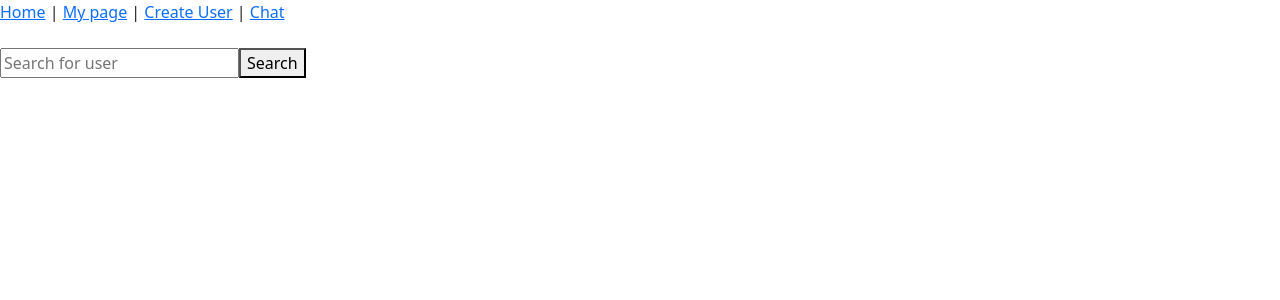
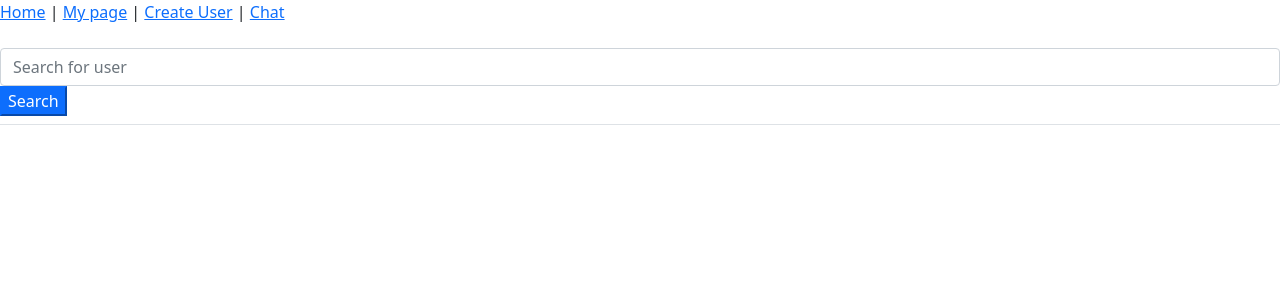
Before and after one commit to TrineKnudsen/giga-chat-frontend, a Vue app: page /myPage in a window 1280 px wide. Shown: the top 300 px of the page. Built offline with nearby package versions, Linux system fonts and the light colour scheme; no server answers.

Commit message:
friendrequest

```diff
--- /dev/null
+++ b/src/models/FriendRequest.ts
@@ -0,0 +1,6 @@
+export interface FriendRequest {
+  uuid: string;
+  myUserUuid: string;
+  friendUserUuid: string;
+  isAccepted: boolean;
+}
--- /dev/null
+++ b/src/models/UserList.ts
@@ -0,0 +1,5 @@
+import type { User } from "@/models/User";
+
+export interface UserList {
+  list: User[];
+}
--- a/src/services/user.service.ts
+++ b/src/services/user.service.ts
@@ -1,5 +1,7 @@
 import http from "./http.client";
 import type { User } from "@/models/User";
+import type { UserList } from "@/models/UserList";
+import type { FriendRequest } from "@/models/FriendRequest";
 
 export class UserService {
   async createUser(
@@ -14,4 +16,22 @@ export class UserService {
     });
     return res.data;
   }
+
+  async searchUser(name: string): Promise<User> {
+    const res = await http.get<User>("/users/search/" + name);
+    return res.data;
+  }
+
+  async friendRequest(
+    myUserUuid: string,
+    friendUserUuid: string,
+    isAccepted: boolean
+  ): Promise<FriendRequest> {
+    const res = await http.post<FriendRequest>("/friend-requests", {
+      myUserUuid: myUserUuid,
+      friendUserUuid: friendUserUuid,
+      isAccepted: false,
+    });
+    return res.data;
+  }
 }
--- a/src/stores/userStore.ts
+++ b/src/stores/userStore.ts
@@ -8,10 +8,15 @@ export const UserStore = defineStore({
   id: "userStore",
   state: () => ({
     loggedInUser: { name: "" } as User,
+    foundUser: { name: "", uuid: "" } as User,
   }),
   getters: {
     userName: (state) => {
       if (state.loggedInUser.name != undefined) return state.loggedInUser.name;
+      else return "";
+    },
+    userFound: (state) => {
+      if (state.foundUser.name != undefined) return state.foundUser.name;
       else return "";
     },
   },
@@ -22,5 +27,11 @@ export const UserStore = defineStore({
         .then((user) => (this.loggedInUser = user))
         .catch((err) => console.log(err));
     },
+    searchUser(name: string) {
+      userService
+        .searchUser(name)
+        .then((user) => (this.foundUser = user))
+        .catch((err) => console.log(err));
+    },
   },
 });
--- a/src/views/MyPageView.vue
+++ b/src/views/MyPageView.vue
@@ -1,17 +1,47 @@
 <template>
-  <input v-model="txtSearchInput" placeholder="Search for user" />
-  <button @click="searchUser">Search</button>
+  <div class="input-box">
+    <input
+      v-model="txtSearchInput"
+      type="text"
+      placeholder="Search for user"
+      class="form-control"
+    />
+    <button class="btn-primary" @click="searchUser">Search</button> <br />
+  </div>
+  <div class="list border-bottom">
+    <div class="d-flex flex-column ml-3">
+      <h3 v-if="userStore.userFound.length > 0">
+        User found: {{ userStore.userFound }}
+        <button class="btn-secondary" @click="friendRequest">
+          Become friends
+        </button>
+      </h3>
+      <h4>{{ confirmation.valueOf() }}</h4>
+    </div>
+  </div>
 </template>
 
 <script setup lang="ts">
-import { ChatStore } from "@/stores/chatStore";
 import { ref } from "vue";
+import { UserStore } from "@/stores/userStore";
+import { UserService } from "@/services/user.service";
 
-const chatStore = ChatStore();
+const userService: UserService = new UserService();
+const userStore = UserStore();
 const txtSearchInput = ref("");
+const confirmation = ref("");
 
 function searchUser() {
-  chatStore.searchUser({ text: txtSearchInput.value });
+  userStore.searchUser(txtSearchInput.value);
+}
+
+function friendRequest() {
+  confirmation.value = "Friend request send!";
+  userService.friendRequest(
+    userStore.loggedInUser.uuid,
+    userStore.foundUser.uuid,
+    false
+  );
 }
 </script>
 
```
